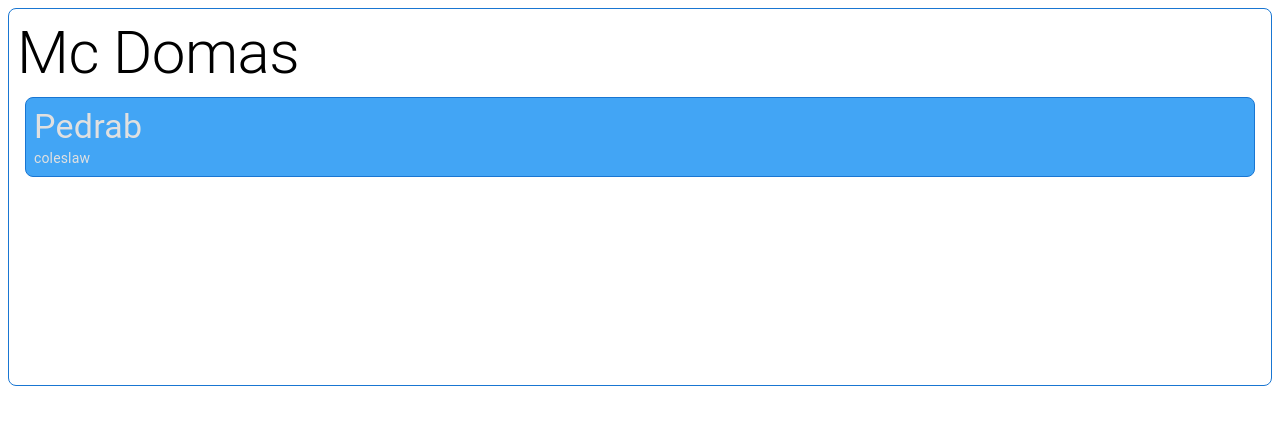
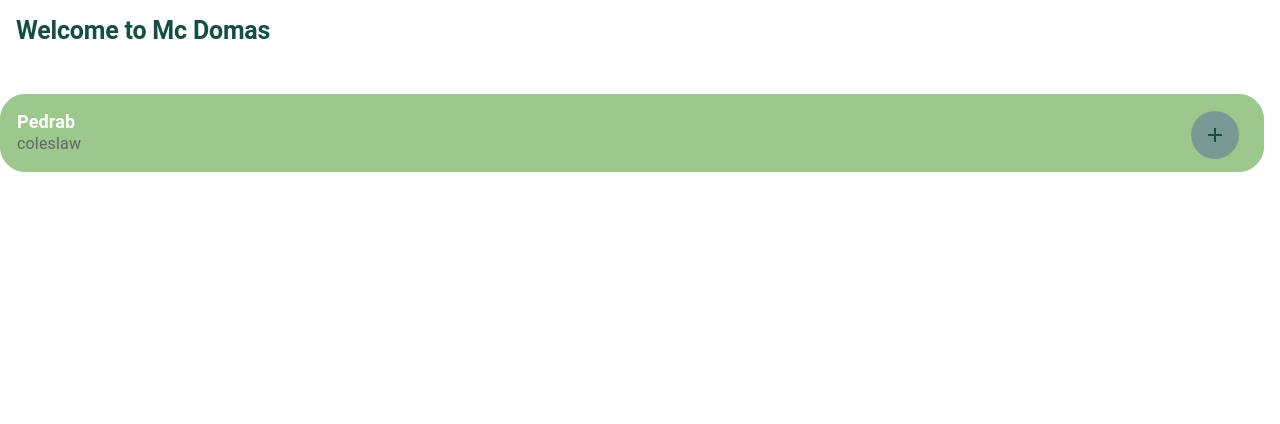
Before and after one commit to vstdolittle/menu-webapp, a React (Create React App) app: page / in a window 1280 px wide. Shown: the top 424 px of the page. Built offline with nearby package versions, Linux system fonts and the light colour scheme.

Commit message:
improvements to ui

```diff
--- a/package.json
+++ b/package.json
@@ -5,6 +5,7 @@
   "dependencies": {
     "@emotion/react": "^11.9.0",
     "@emotion/styled": "^11.8.1",
+    "@mui/icons-material": "^5.8.2",
     "@mui/material": "^5.8.2",
     "@testing-library/jest-dom": "^5.16.4",
     "@testing-library/react": "^13.3.0",
--- a/src/App.tsx
+++ b/src/App.tsx
@@ -1,5 +1,7 @@
+import { ThemeProvider } from '@emotion/react';
 import React from 'react';
 import Menu from './Menu';
+import { theme }  from './theme';
 
 const MENU_WEBAPP_CONFIG = {
   restaurant: {
@@ -18,7 +20,9 @@ const MENU_WEBAPP_CONFIG = {
 
 function App() {
   return (
-    <Menu config={MENU_WEBAPP_CONFIG}/>
+    <ThemeProvider theme={theme}>
+      <Menu config={MENU_WEBAPP_CONFIG}/>
+    </ThemeProvider>
   );
 }
 
--- a/src/Menu/index.tsx
+++ b/src/Menu/index.tsx
@@ -1,7 +1,8 @@
-import { Box, Typography } from '@mui/material';
+import { Box, Grid, Stack, Typography } from '@mui/material';
 import React, { FC } from 'react';
 import { Dish, MenuConfig } from './models/MenuConfig';
-
+import { IconButton } from '@mui/material';
+import AddIcon from '@mui/icons-material/Add';
 interface MenuProps {
     config: MenuConfig
 }
@@ -9,24 +10,17 @@ interface MenuProps {
 function Menu(props: MenuProps) {
   return (
     <div className="App">
-        <Box
-          sx={{
-            border: '1px solid',
-            borderColor: (theme) =>
-            theme.palette.primary.main,
-            p: 1,
-            m: 1,
-            borderRadius: 2,
-            fontSize: '0.875rem',
-            fontWeight: '700'
-          }}
+      <Grid
+          container
+          direction={'column'}
+          padding={4}
         >
-        <Typography variant={"h2"}>{props.config.restaurant.name}</Typography>
+        <Typography variant={"h2"} sx={{marginBottom: 6}}>Welcome to {props.config.restaurant.name}</Typography>
 
-        <Box sx={{ display: 'grid', gridTemplateRows: 'repeat(3, 1fr)' }}>
+        <Box sx={{ display: 'grid', gridTemplateRows: `repeat(${props.config.dishes.length + 3}, 1fr)`, width: '100%' }}>
             { props.config.dishes.map((d) => <MenuItem dish={d}/>) }
         </Box>
-      </Box>
+      </Grid>
     </div>
   );
 }
@@ -40,22 +34,41 @@ interface MenuItemProps {
 
 const MenuItem: FC<MenuItemProps> = ({ dish }) => {
     return (
-      <Box
+        <Grid
+          container
+          direction={'row'}
+          spacing={4}
           sx={{
-          bgcolor: (theme) => (theme.palette.primary.light),
-          color: (theme) => ('grey.300'),
+            bgcolor: (theme) => (theme.palette.secondary.light),
             border: '1px solid',
-          borderColor: (theme) =>
-          theme.palette.primary.main,
-          p: 1,
-          m: 1,
-          borderRadius: 2,
-          fontSize: '0.875rem',
-          fontWeight: '700'
+            borderColor: (theme) => (theme.palette.secondary.light),
+            borderRadius: '25px',
             }}
           >
+          <Grid item xs={9}>
+            <Stack direction={"column"}>
               <Typography variant={"h4"}>{dish.title}</Typography>
               <Typography variant={"body2"}>{dish.ingredients}</Typography>
-      </Box>
+            </Stack>
+           </Grid>
+          <Grid item xs={3} sx={{ display: 'flex', flexDirection: 'column' }}>
+            <IconButton
+              color="primary"
+              sx={{
+                width:"2em",
+                height:"2em",
+                marginRight: "1em",
+                marginBottom:"0.5em",
+                alignSelf: "flex-end",
+                backgroundColor: (theme) => (theme.palette.secondary.main),
+              }}>
+              <AddIcon
+               sx={{
+                width:"1em",
+                height:"1em",
+              }}/>
+            </IconButton>
+          </Grid>
+        </Grid>
     );
   }
--- a/theme.ts
+++ b/src/theme.ts
@@ -10,7 +10,7 @@ export const theme = createTheme({
         },
         secondary: {
             main:'#7b9993',
-            light: '#646464'
+            light: '#9cc88d'
         }
     },
     spacing: [0,2,4,8,16,32,64, 128, 256],
@@ -48,7 +48,7 @@ export const theme = createTheme({
         h4: {
            fontWeight: 'bolder',
            fontSize: 18,
-           color: '#646464'
+           color: '#ffffff'
         },
         button: {
           fontStyle: 'bold',
```
Also changed, not shown: 1 other file (tests, documents, lock files or other folders). Lines whose indentation alone changed are shown as unchanged.
